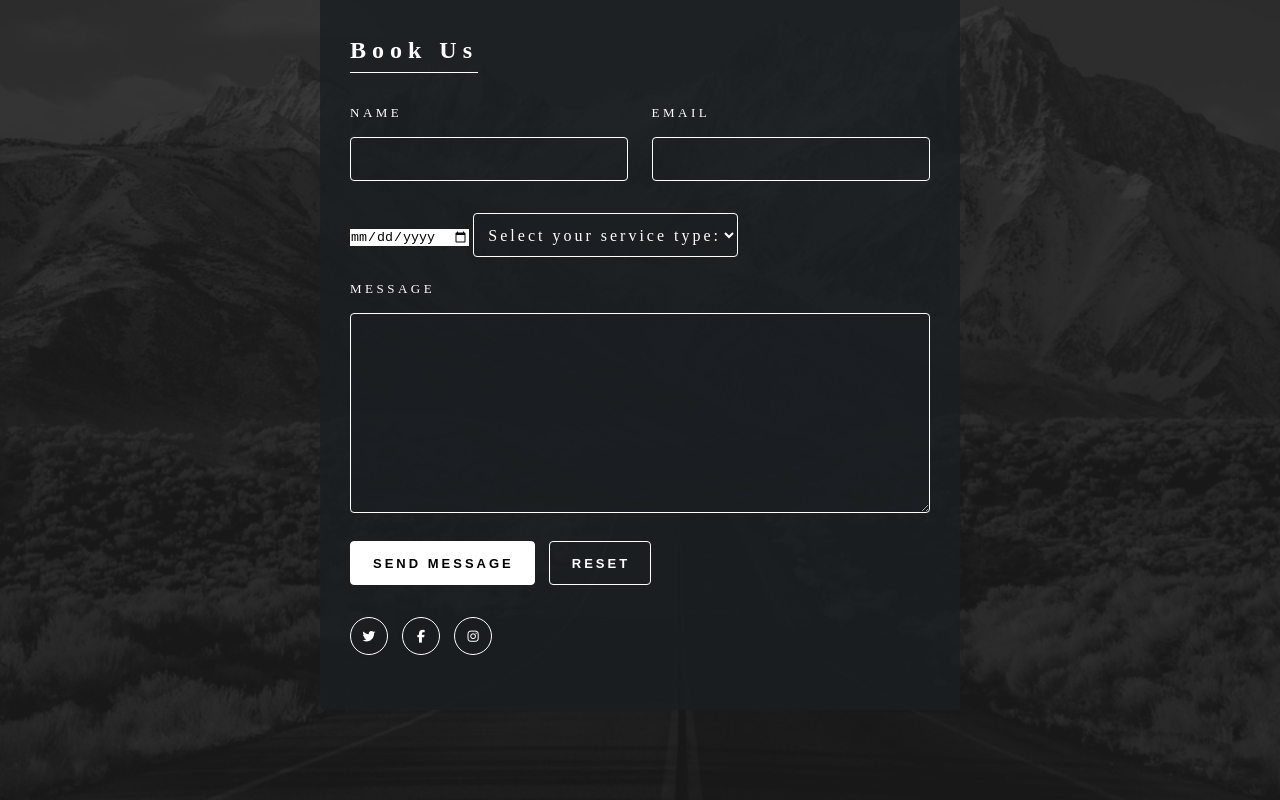
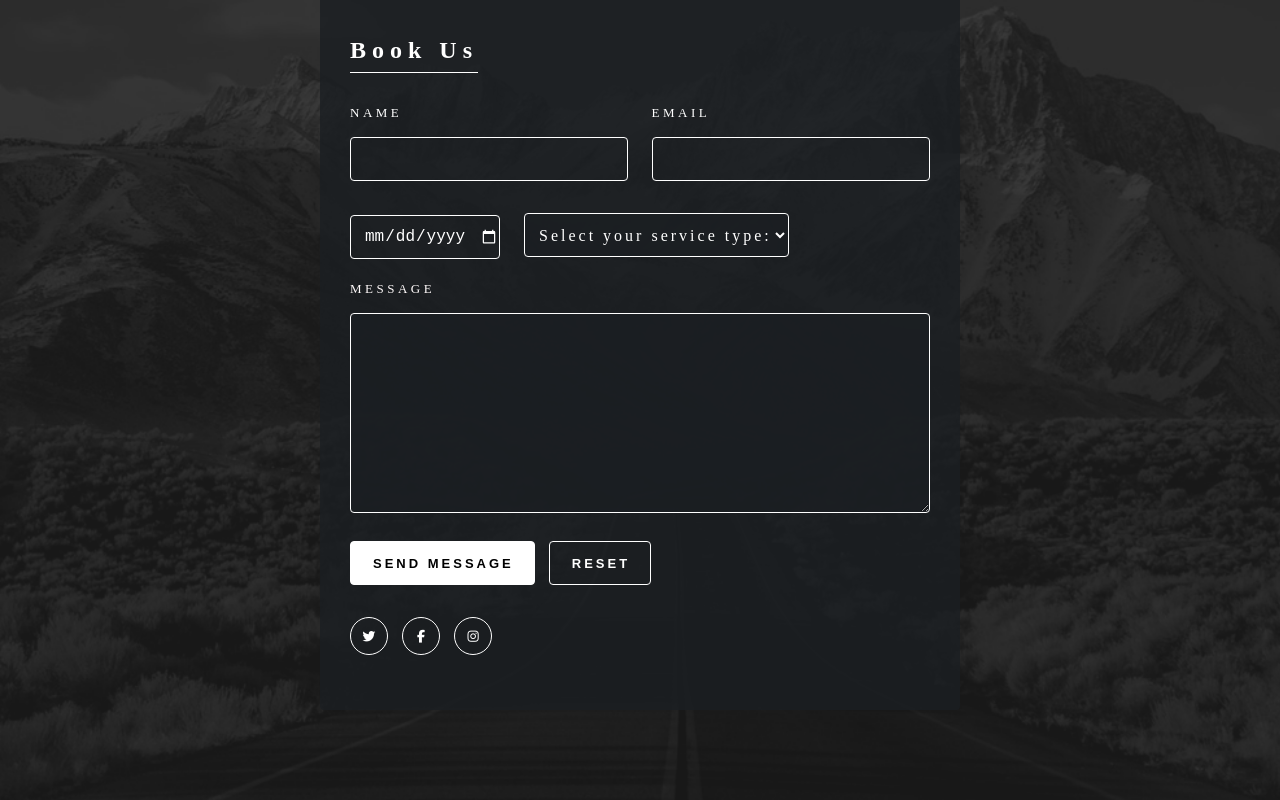
Before and after one commit to saimuer/Will-Photography, a plain HTML site: page index.html in a window 1280 px wide. Shown: the part 3194-3994 px from the top of the page. Drawn offline with Linux system fonts and the light colour scheme; a web font is replaced by a local one.

Commit message:
Update style.css

```diff
--- a/style.css
+++ b/style.css
@@ -490,6 +490,22 @@ header h2 {
     background: rgba(255,255,255,0.075);
   }
 
+#date {
+    width: 150px;
+    height: 44px;
+    background-color: transparent;
+    border: 1px solid white;
+    border-radius: 4px;
+    margin-right: 20px;
+    text-align: center;
+    color: white;
+    font-size: 1rem;
+}
+
+input[type="date"]::-webkit-calendar-picker-indicator {
+    filter: invert(100%);
+}
+
   @media (max-width: 480px){
     form .half{
       flex-direction: column;
```
